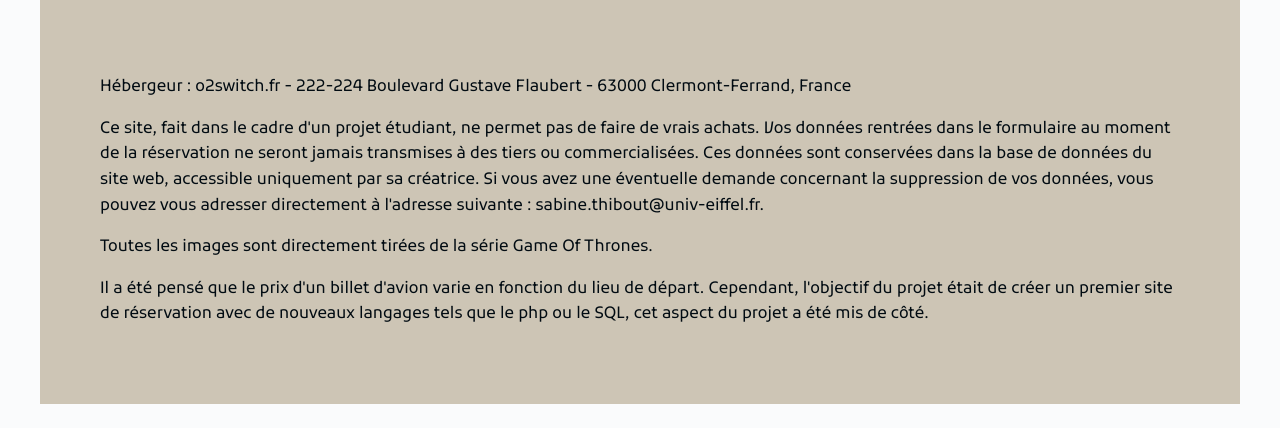
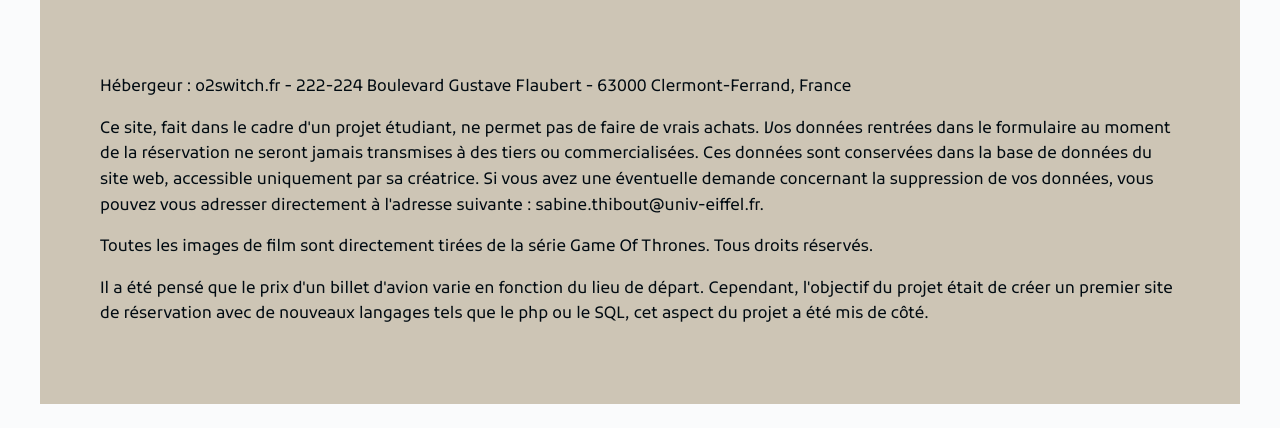
Before and after one commit to sabine-thb/R-saWeb, a PHP site: page /enSavoirPlus.php in a window 1280 px wide. Shown: the part 2023-2451 px from the top of the page. Run offline with PHP 8.4, Linux system fonts and the light colour scheme.

Commit message:
:mentionsLegales:

```diff
--- a/enSavoirPlus.php
+++ b/enSavoirPlus.php
@@ -103,7 +103,8 @@
                 <p>Ce site, fait dans le cadre d'un projet étudiant, ne permet pas de faire de vrais achats. Vos données rentrées dans le formulaire au moment de la réservation ne seront jamais transmises à des tiers ou commercialisées. Ces données sont conservées dans la base de données du site web, accessible uniquement par sa créatrice. Si vous avez une éventuelle demande concernant la suppression de vos données, vous pouvez vous adresser directement à l'adresse suivante : sabine.thibout@univ-eiffel.fr.
                 </p>
                 <p>
-                    Toutes les images sont directement tirées de la série Game Of Thrones.
+                    Toutes les images de film sont directement tirées de la série Game Of Thrones.
+                    Tous droits réservés.
                 </p>
                 <p>
                     Il a été pensé que le prix d'un billet d'avion varie en fonction du lieu de départ. Cependant, l'objectif du projet était de créer un premier site de réservation  avec de nouveaux langages tels que le php ou le SQL, cet aspect du projet a été mis de côté.
```
